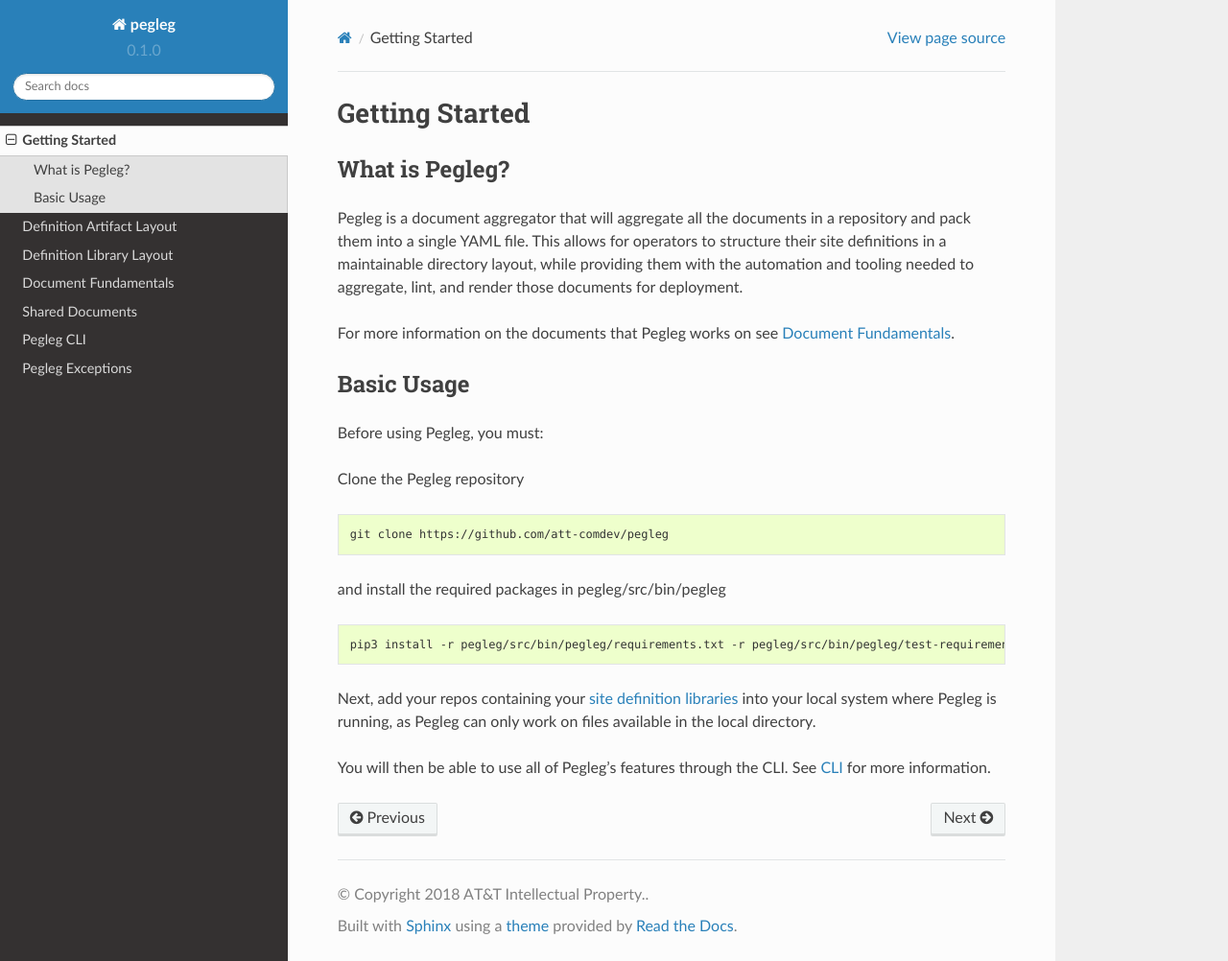
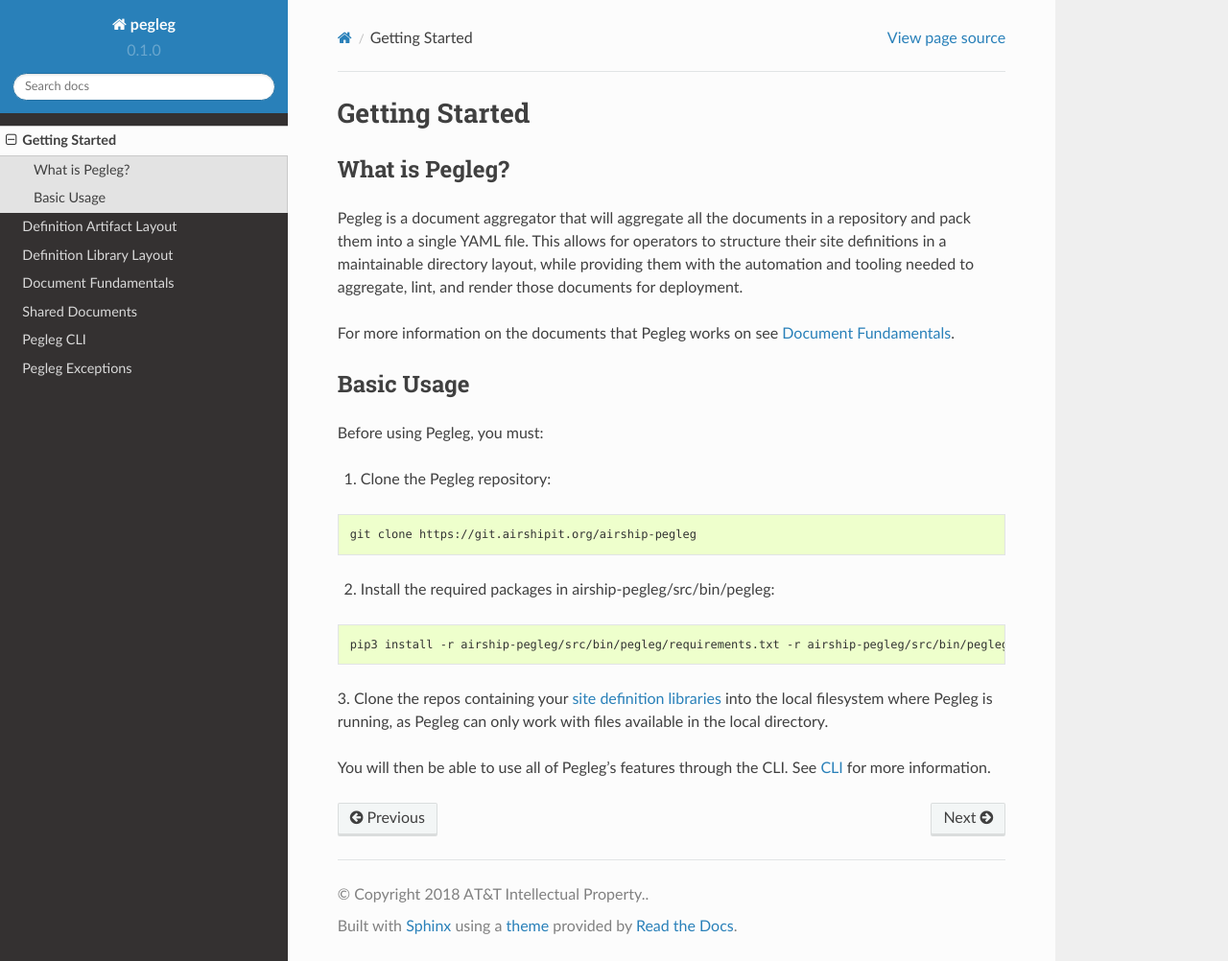
Before and after one commit to airshipit/pegleg, a Sphinx documentation site: the page built from doc/source/getting_started.rst, in a window 1280 px wide and 1002 px high. Shown: the whole window at 96% size. Built offline with Sphinx 7.4.7 and the Read the Docs theme 2.0.0, drawn with Linux system fonts in a browser that asks for light colours.

Commit message:
Refresh docs for Airship
Now that Pegleg is a proud member of the OpenStack Airship family,
this PS makes a few updates to reflect this change, in terms
of project name (s/pegleg/airship-pegleg/), doc links, and
old-skool UCP vs Airship terminology.
Http URLs have also been updated to https.

Change-Id: I27bc725b3cf3c1ccee20221722733807af51cd44

```diff
--- a/doc/source/artifacts.rst
+++ b/doc/source/artifacts.rst
@@ -19,7 +19,7 @@
 
 The definition artifacts are stored in the below directory structure. This
 structure is used only to assist humans in maintaining the data. When the
-documents are consumed by the UCP services, they are viewed as a flat set
+documents are consumed by the Airship services, they are viewed as a flat set
 of all documents.::
 
   deployment_files/deployment_files
@@ -45,7 +45,7 @@
 
 The root-level listings of ``global``, ``type`` and ``site``
 are the layers as listed in the Deckhand
-_LayeringPolicy http://deckhand.readthedocs.io/en/latest/layering.html
+_LayeringPolicy https://airship-deckhand.readthedocs.io/en/latest/layering.html
 document. The process of choosing the definition libraries
 to compose the actual design for a site is described below.
 
@@ -140,7 +140,7 @@
            |- rack1.yaml
            |- rack2.yaml
 
-  * Schemas - The schemas should all be sourced from the UCP
+  * Schemas - The schemas should all be sourced from the Airship
     service repositories. Care should be taken that the schemas
     included in the site definition are taken from the version of
     the service being deployed in the site.
--- a/doc/source/cli.rst
+++ b/doc/source/cli.rst
@@ -225,4 +225,4 @@
     P003 - All repos contain expected directories.
 
 
-.. _`Deckhand Validations`: http://deckhand.readthedocs.io/en/latest/validation.html
+.. _`Deckhand Validations`: https://airship-deckhand.readthedocs.io/en/latest/validation.html
--- a/doc/source/getting_started.rst
+++ b/doc/source/getting_started.rst
@@ -34,27 +34,26 @@
 
 Before using Pegleg, you must:
 
-Clone the Pegleg repository
+1. Clone the Pegleg repository:
 
 .. code-block:: console
 
-    git clone https://github.com/att-comdev/pegleg
+    git clone https://git.airshipit.org/airship-pegleg
 
-and install the required packages in pegleg/src/bin/pegleg
+2. Install the required packages in airship-pegleg/src/bin/pegleg:
 
 .. code-block:: console
 
-     pip3 install -r pegleg/src/bin/pegleg/requirements.txt -r pegleg/src/bin/pegleg/test-requirements.txt
+     pip3 install -r airship-pegleg/src/bin/pegleg/requirements.txt -r airship-pegleg/src/bin/pegleg/test-requirements.txt
 
-Next, add your repos containing your `site definition libraries`_ into your
-local system where Pegleg is running, as Pegleg can only work on files available
-in the local directory.
+3. Clone the repos containing your `site definition libraries`_ into the
+local filesystem where Pegleg is running, as Pegleg can only work with files
+available in the local directory.
 
 You will then be able to use all of Pegleg's features through the CLI. See CLI_ for more
 information.
 
-.. _Document Fundamentals: https://pegleg.readthedocs.io/en/latest/authoring_strategy.html
-.. _CLI: https://pegleg.readthedocs.io/en/latest/cli.html
-.. _Deckhand: http://deckhand.readthedocs.io/en/latest/
-.. _UCP: https://github.com/att-comdev/ucp-integration
-.. _site definition libraries: https://pegleg.readthedocs.io/en/latest/artifacts.html#definition-library-layout
+.. _Document Fundamentals: https://airship-pegleg.readthedocs.io/en/latest/authoring_strategy.html
+.. _CLI: https://airship-pegleg.readthedocs.io/en/latest/cli.html
+.. _Deckhand: https://airship-deckhand.readthedocs.io/en/latest/
+.. _site definition libraries: https://airship-pegleg.readthedocs.io/en/latest/artifacts.html#definition-library-layout
```
Also changed, not shown: doc/source/authoring_strategy.rst (+5 -6 lines).
